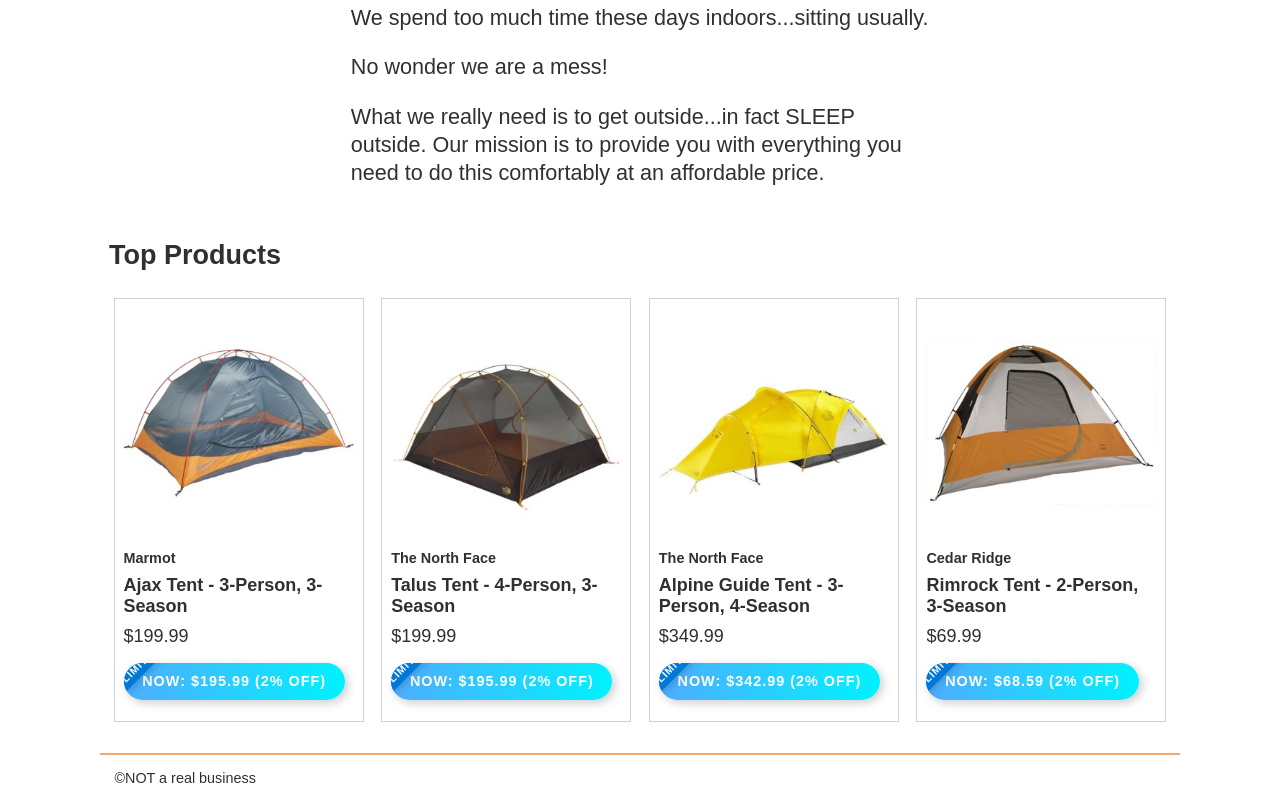
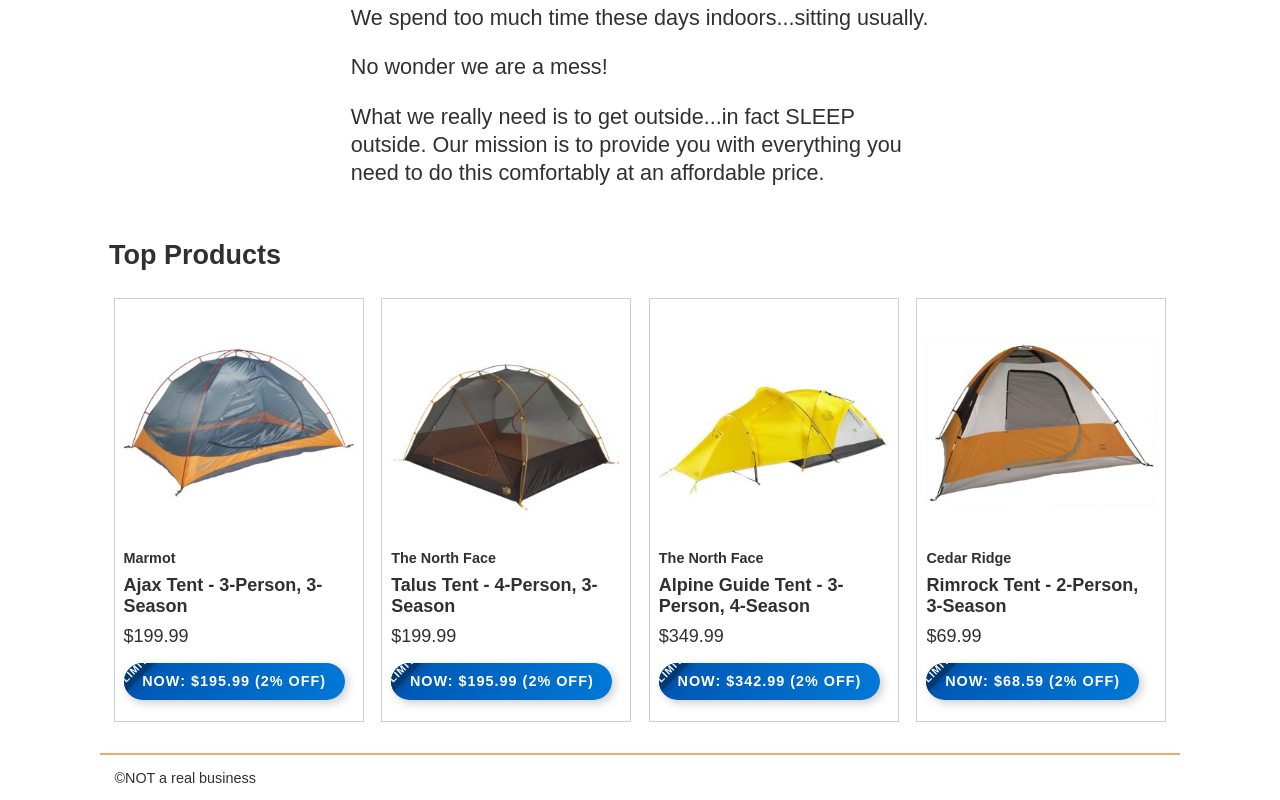
Before and after one commit to Toginomi/WDD330-Team16, a website built with Vite: page src/index.html in a window 1280 px wide. Shown: the part 434-1234 px from the top of the page. Built offline with nearby package versions, Linux system fonts and the light colour scheme.

Commit message:
pius---individaul

```diff
--- a/src/css/style.css
+++ b/src/css/style.css
@@ -158,9 +158,9 @@
 /* Discount styles */
 .product-card__discount {
   font-size: var(--small-font);
-  color: white;
+  color: #ffffff; /* Ensure text is white for contrast */
   font-weight: bold;
-  background: linear-gradient(90deg, #4facfe, #00f2fe); /* Subtle gradient */
+  background: linear-gradient(90deg, #0056b3, #0078d7); /* Accessible blue gradient */
   padding: 0.7em 1.3em;
   border-radius: 25px;
   display: inline-block;
@@ -179,8 +179,8 @@
   position: absolute;
   top: -20px;
   left: -20px;
-  background: #0078d7; /* Badge color */
-  color: white;
+  background: #003a75; /* Darker blue for badge */
+  color: #ffffff; /* Ensure text is white for contrast */
   font-size: 0.7em;
   font-weight: bold;
   padding: 0.4em 0.8em;
@@ -190,7 +190,7 @@
 }
 
 .product-card__discount:hover {
-  background: linear-gradient(90deg, #00f2fe, #4facfe); /* Reverse gradient on hover */
+  background: linear-gradient(90deg, #0078d7, #0056b3); /* Reverse gradient on hover */
   box-shadow: 5px 5px 15px rgba(0, 0, 0, 0.3);
   transform: scale(1.1);
 }
@@ -200,7 +200,7 @@
   font-weight: bold;
   display: block;
   margin-top: 0.3em;
-  text-shadow: 2px 2px 4px rgba(0, 0, 0, 0.3);
+  text-shadow: 2px 2px 4px rgba(0, 0, 0, 0.3); /* Subtle shadow for readability */
 }
 /* End product list card */
 
```
